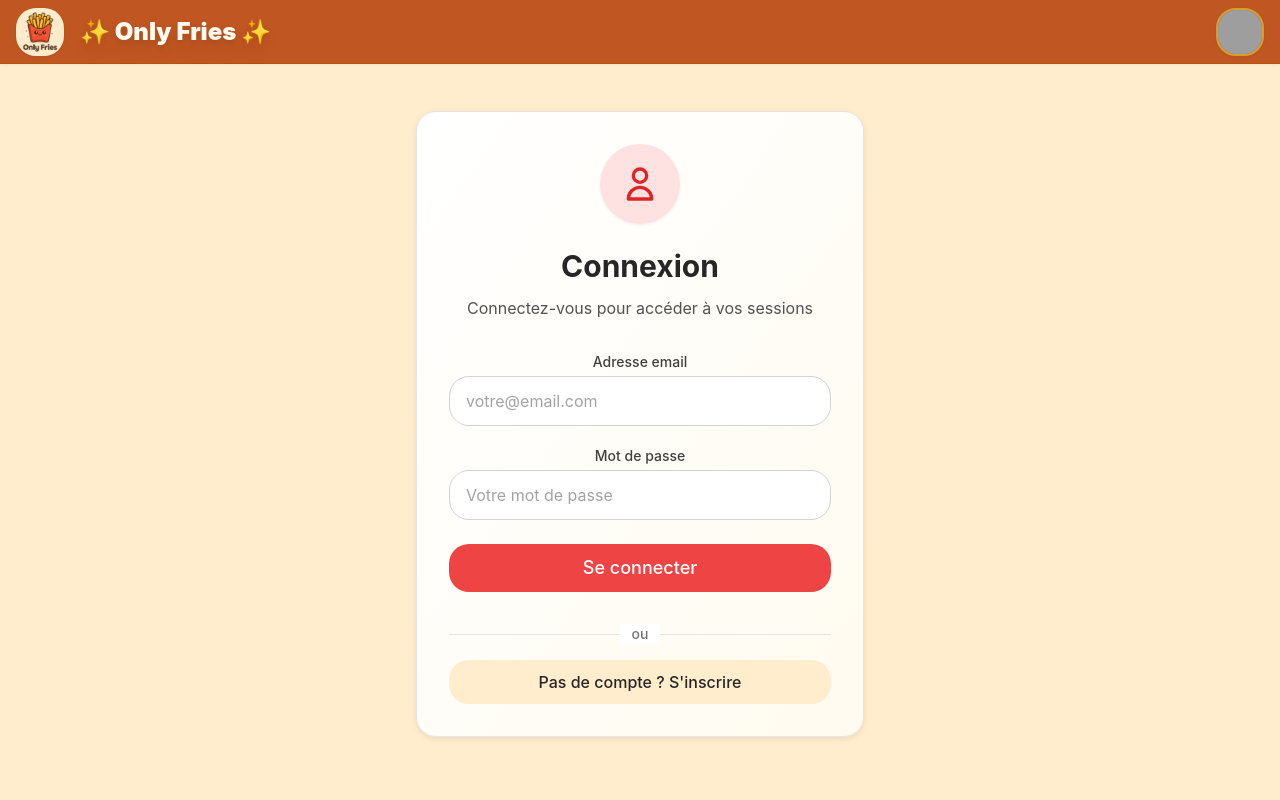
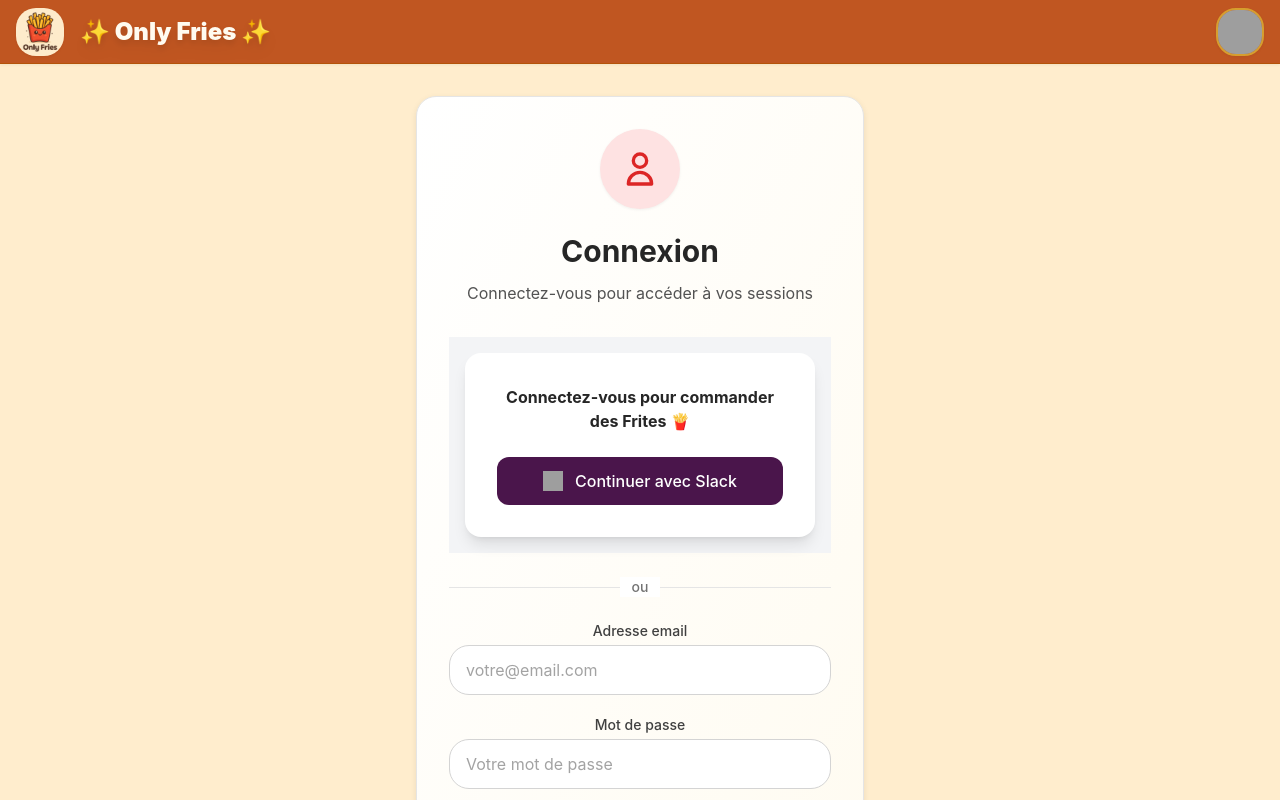
Before and after one commit to LucasVrmlSoilCapital/OnlyFriesFront, a React (Create React App) app: page /auth in a window 1280 px wide. Shown: the top 800 px of the page. Built offline with nearby package versions, Linux system fonts and the light colour scheme; grey boxes are pictures that could not be loaded.

Commit message:
add Slack authentication

```diff
--- a/src/hooks/useAuthPageLogic.ts
+++ b/src/hooks/useAuthPageLogic.ts
@@ -1,6 +1,7 @@
 import { useState, useEffect } from "react";
 import { useAuth } from "../contexts/AuthContext";
 import { useNavigate } from "react-router-dom";
+import { supabase } from "../supabaseClient";
 
 export const useAuthPageLogic = () => {
   const [isSignUp, setIsSignUp] = useState(false);
@@ -61,6 +62,15 @@
     }
   };
 
+  const handleSlackLogin = async () => {
+    await supabase.auth.signInWithOAuth({
+      provider: "slack_oidc",
+      options: {
+        redirectTo: "https://onlyfries-ashy.vercel.app",
+      },
+    });
+  };
+
   const toggleMode = () => {
     setIsSignUp(!isSignUp);
     setError("");
@@ -81,5 +91,6 @@
     // Actions
     handleSubmit,
     toggleMode,
+    handleSlackLogin,
   };
 };
--- a/src/pages/AuthPage.tsx
+++ b/src/pages/AuthPage.tsx
@@ -14,6 +14,7 @@
     error,
     handleSubmit,
     toggleMode,
+    handleSlackLogin
   } = useAuthPageLogic();
 
 
@@ -43,6 +44,34 @@
                 : "Connectez-vous pour accéder à vos sessions"
               }
             </p>
+          </div>
+
+          <div className="flex items-center justify-center bg-gray-100 p-4 mb-6">
+            <div className="bg-white rounded-xl shadow-lg p-8 w-full max-w-sm text-center">
+              <h1 className="text-1xl font-bold mb-6">Connectez-vous pour commander des Frites 🍟</h1>
+
+              <button
+                onClick={handleSlackLogin}
+                className="w-full flex items-center justify-center gap-3 bg-[#4A154B] hover:bg-[#3c103d] text-white font-medium py-3 px-5 rounded-lg transition"
+              >
+                <img
+                  src="https://a.slack-edge.com/80588/marketing/img/icons/icon_slack_hash_colored.png"
+                  alt="Slack"
+                  className="w-5 h-5"
+                />
+                Continuer avec Slack
+              </button>
+            </div>
+          </div>
+
+          {/* Divider */}
+          <div className="relative mb-6">
+            <div className="absolute inset-0 flex items-center">
+              <div className="w-full border-t border-neutral-200" />
+            </div>
+            <div className="relative flex justify-center text-sm">
+              <span className="px-3 bg-white text-neutral-500 font-medium">ou</span>
+            </div>
           </div>
 
           {/* Form */}
```
